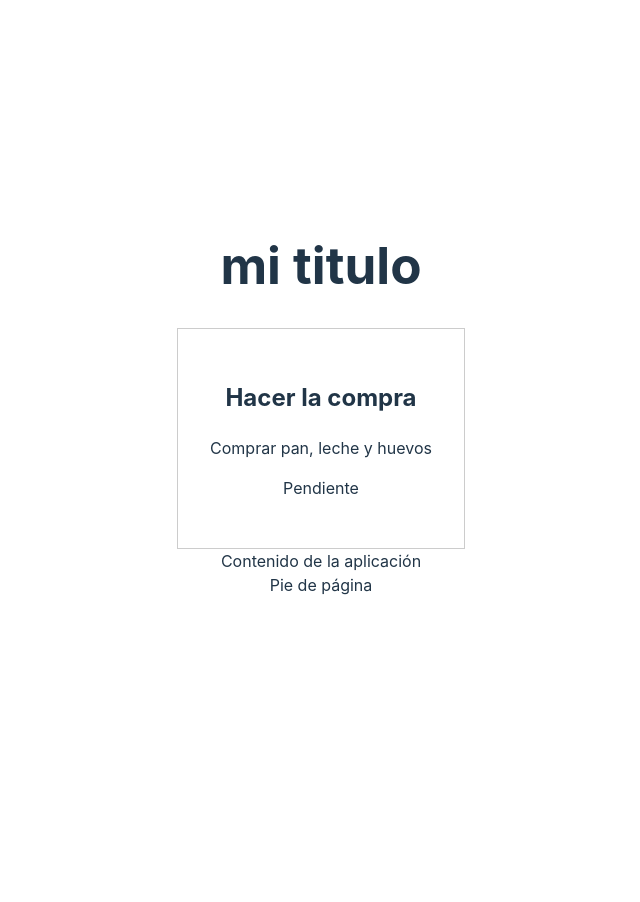
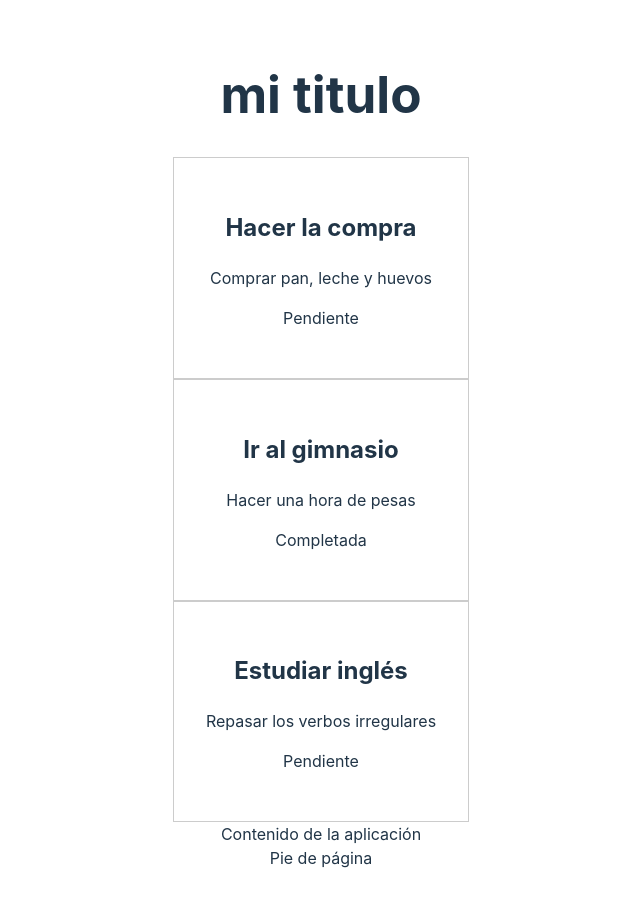
Before and after one commit to evirunurm/react-curso, a React (Vite) app: page / in a window 1280 px wide. Shown: the whole page, without its empty margins (319-959 px from the left). Before the commit the page ends 800 px from the top, so only its background shows below. Built offline with nearby package versions, Linux system fonts and the light colour scheme.

Commit message:
feat: dibuja lista de tareas

```diff
--- a/src/App.tsx
+++ b/src/App.tsx
@@ -4,16 +4,32 @@ import TaskCard from './components/TaskCard/TaskCard'
 import { Task } from './types'
 
 function App() {
-  const todo: Task = {
-    id: 1,
-    title: 'Hacer la compra',
-    description: 'Comprar pan, leche y huevos',
-    completed: false,
-  }
+  const todoList: Task[] = [
+    {
+      id: 1,
+      title: 'Hacer la compra',
+      description: 'Comprar pan, leche y huevos',
+      completed: false,
+    },
+    {
+      id: 2,
+      title: 'Ir al gimnasio',
+      description: 'Hacer una hora de pesas',
+      completed: true,
+    },
+    {
+      id: 3,
+      title: 'Estudiar inglés',
+      description: 'Repasar los verbos irregulares',
+      completed: false,
+    },
+  ]
 
   return (
     <Layout>
-      <TaskCard task={todo} />
+      {todoList.map((todo) => (
+        <TaskCard task={todo} key={`task-${todo.id}`} />
+      ))}
       <div>Contenido de la aplicación</div>
     </Layout>
   )
```
